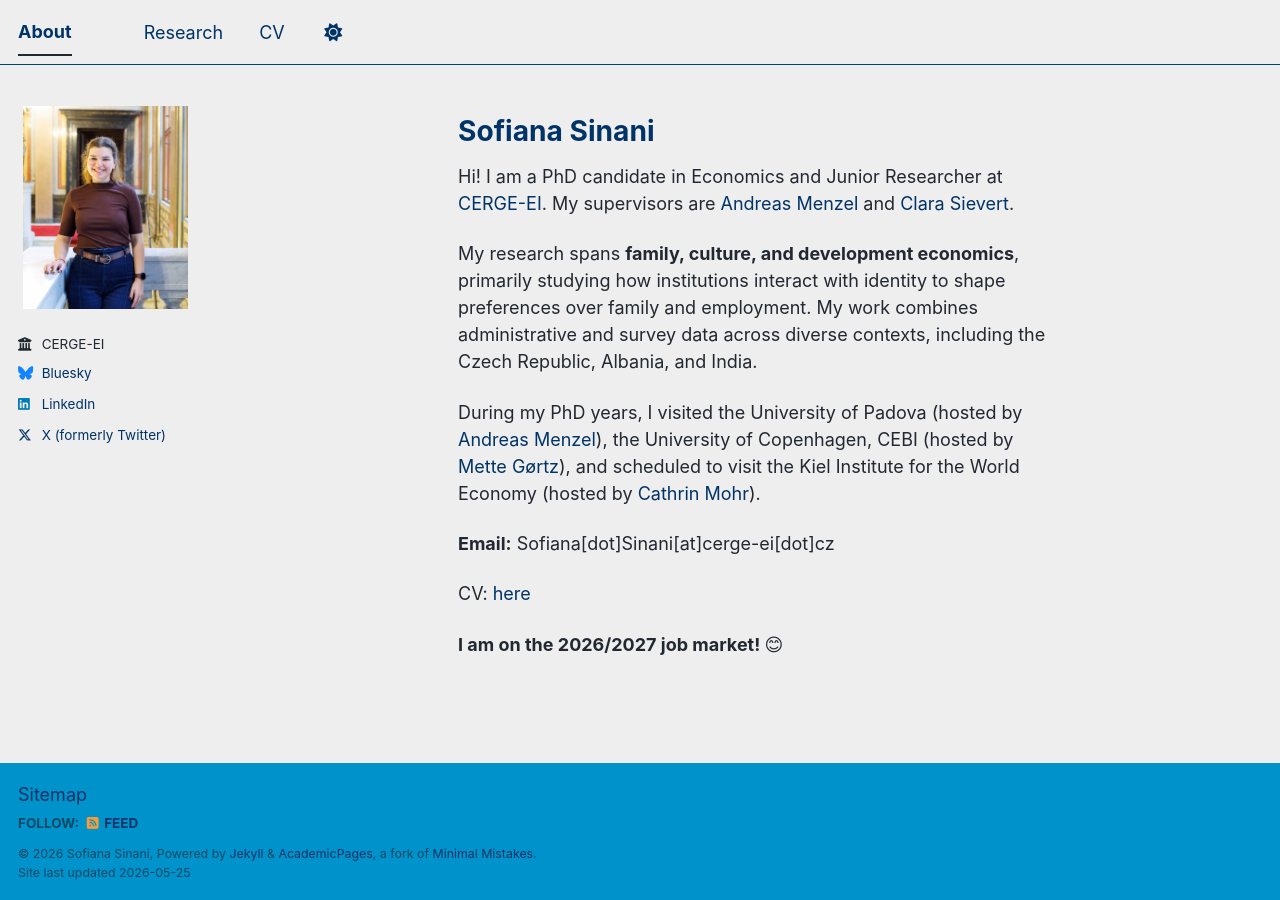
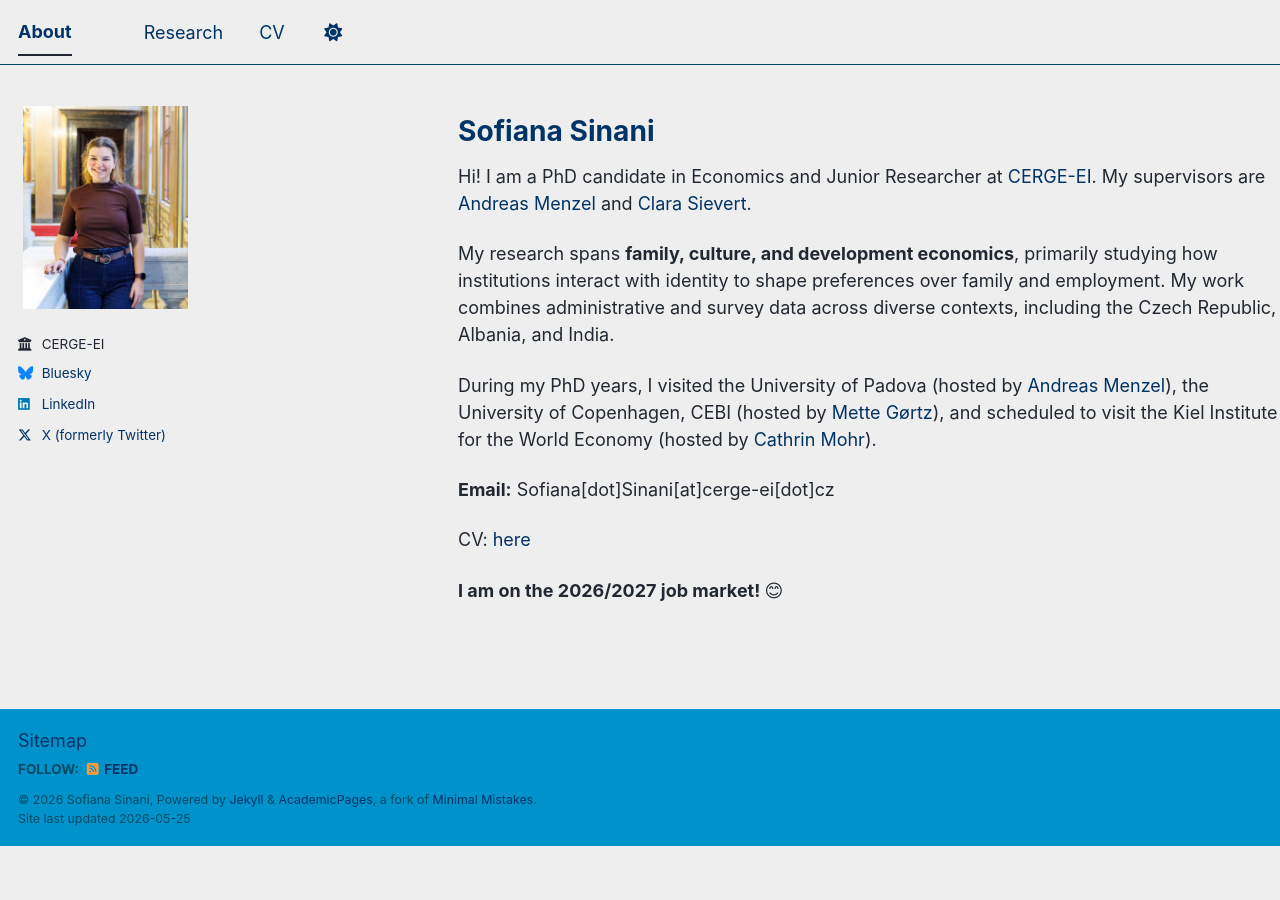
Before and after one commit to sofianasinani/sofianasinani.github.io, a Jekyll site: the page built from _pages/about.md, in a window 1280 px wide. Built offline with Jekyll 4.4.1, drawn with Linux system fonts in a browser that asks for light colours; a script bundle is joined from its source files by our own code; library files that are not in the unit come from our copies.

Commit message:
Make avatar and page widths responsive
Updated avatar image and page layout styles for responsiveness.

```diff
--- a/assets/css/main.scss
+++ b/assets/css/main.scss
@@ -34,7 +34,7 @@
 ;
 
 .author__avatar img {
-  width: 370px !important;
+  width: 100% !important;
   height: auto !important;
   object-fit: contain !important;
   border: none !important;
@@ -45,7 +45,7 @@
 }
 
 .author__avatar {
-  width: 370px !important;
+  width: 100% !important;
   height: auto !important;
 }
 
@@ -54,12 +54,23 @@
     width: calc(100% - 420px) !important;
     float: right !important;
     padding-left: 20px !important;
+    padding-right: 0 !important;
     margin-right: 0 !important;
   }
 
   .sidebar.sticky {
     width: 380px !important;
     max-width: 380px !important;
+  }
+
+  #main {
+    max-width: 100% !important;
+    padding-right: 0 !important;
+  }
+
+  .page__inner-wrap {
+    max-width: 100% !important;
+    padding-right: 0 !important;
   }
 }
 
```
